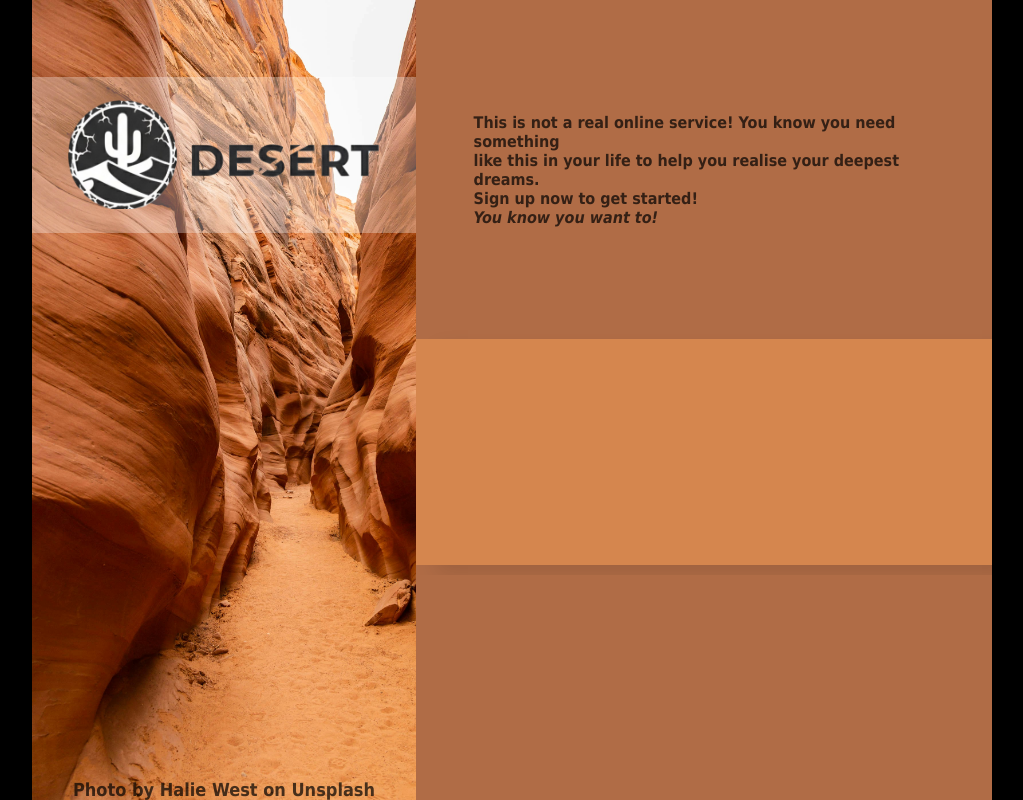
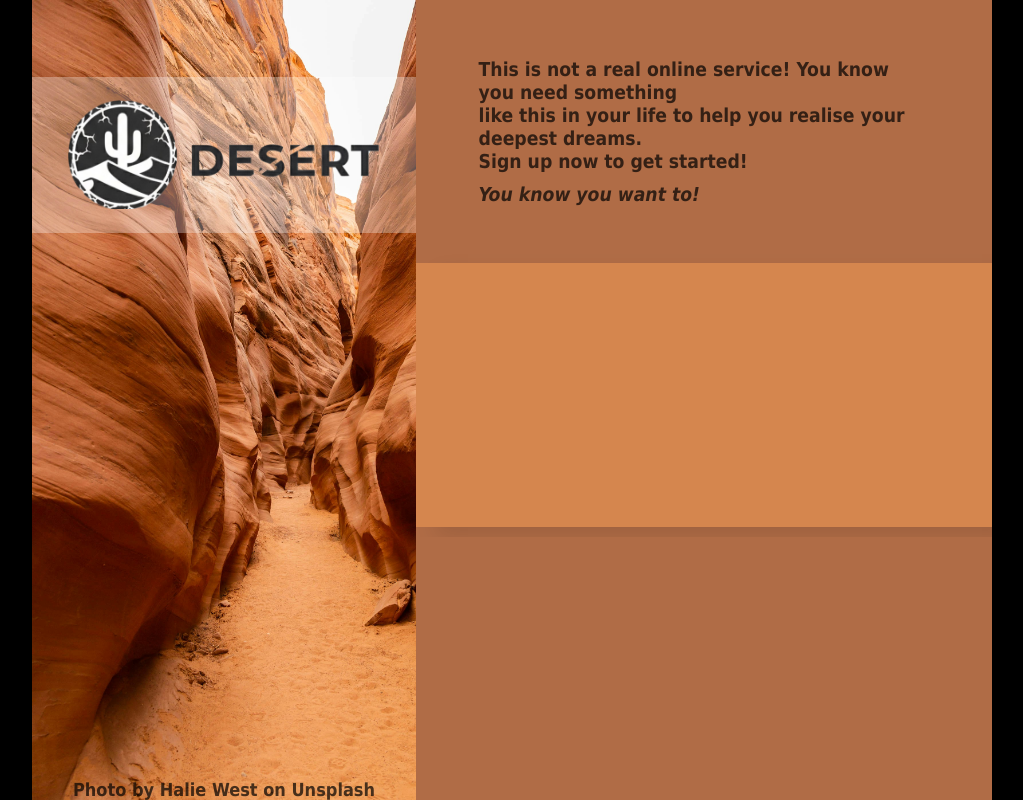
Before and after one commit to CapnCoin/odin-sign-up-form, a plain HTML site: page index.html in a window 1280 px wide. Shown: the whole page, without its empty margins (128-1151 px from the left). Drawn offline with Linux system fonts and the light colour scheme.

Commit message:
FIXED RIGHT HAND SECTION DIV SIZING

```diff
--- a/style.css
+++ b/style.css
@@ -78,6 +78,7 @@ a{
 #info{
     flex-grow: 1;
     width: 100%;
+    height: 100%;
     background-color: var(--light-brown);
     display: flex;
     flex-direction: column;
@@ -88,15 +89,15 @@ a{
 }
 
 #info-text{
-    width: 80%;
     display: flex;
     flex-direction: column;
-    justify-content: left;
+    width: 80%;
 }
 
 #info-text>p{
-    font-size: 1rem;
+    font-size: 1.2rem;
     font-weight: bold;
+    margin: 5px;
 }
 
 p{
@@ -105,7 +106,7 @@ p{
 }
 
 #details{
-    flex-grow: 1;
+    height: 100%;
     width: 100%;
     background-color: var(--orange-brown);
     box-shadow: 20px 10px 20px rgba(0, 0, 0, 0.1);
@@ -113,7 +114,7 @@ p{
 }
 
 #submit{
-    flex-grow: 1;
+    height: 100%;
     width: 100%;
     background-color: var(--light-brown);
 }
```
Also changed, not shown: index.html (+2 -0 lines).
